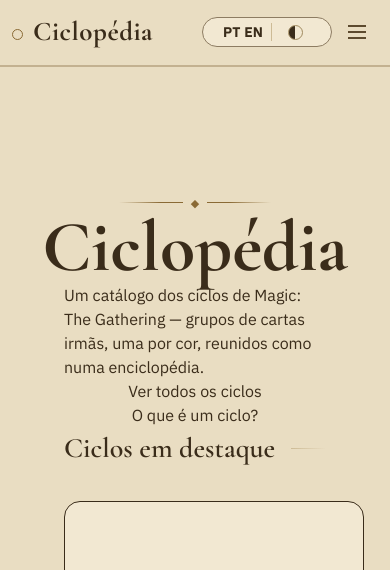
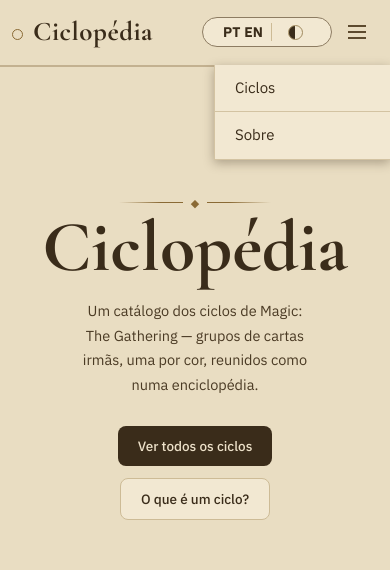
Before and after one commit to Gregorio-Nagata-Doria/mtg-cycles, a Next.js app: page / in a window 390 px wide. Both pictures are taken after a click on the button 357 px from the left and 32 px from the top of the page. Shown: the top 570 px of the page. Built offline with nearby package versions, Linux system fonts and the light colour scheme; no server answers.

Commit message:
feat: make layout responsive and polish home/nav

```diff
--- a/src/app/ciclos/[cycle]/page.tsx
+++ b/src/app/ciclos/[cycle]/page.tsx
@@ -1,5 +1,6 @@
 
 import Image from "next/image";
+import Link from "next/link";
 import { Ornament } from "@/components/Ornament";
 
 import { ParamValue } from "next/dist/server/request/params";
@@ -60,7 +61,16 @@
 
   return (
     <div className="px-12 py-8">
-      <span>Ciclos/{foundCycle?.name?.pt ? foundCycle.name.pt : ""}</span>
+      <nav aria-label="Trilha" className="text-[13px] text-muted">
+        <Link
+          href="/ciclos"
+          className="underline-offset-2 hover:text-gold hover:underline"
+        >
+          Ciclos
+        </Link>
+        {" / "}
+        {foundCycle?.name?.pt ? foundCycle.name.pt : ""}
+      </nav>
       <h1 className="font-serif text-7xl font-bold">
         {foundCycle?.name?.pt ? foundCycle.name.pt : ""}
       </h1>
--- a/src/app/ciclos/loading.tsx
+++ b/src/app/ciclos/loading.tsx
@@ -2,12 +2,16 @@
 
 export default function Loading() {
   return (
-    <div className="flex flex-1 flex-row" role="status" aria-busy="true">
+    <div
+      className="flex flex-1 flex-col md:flex-row"
+      role="status"
+      aria-busy="true"
+    >
       <span className="sr-only">Carregando ciclos</span>
 
       <aside
         aria-hidden="true"
-        className="w-64 shrink-0 border-r border-border bg-panel"
+        className="w-full shrink-0 border-b border-border bg-panel md:w-64 md:border-r md:border-b-0"
       >
         <div className="px-5 pt-5 pb-8">
           <div className="flex h-6 items-center">
--- a/src/app/ciclos/page.tsx
+++ b/src/app/ciclos/page.tsx
@@ -29,7 +29,7 @@
   const visible = results.slice((page - 1) * PER_PAGE, page * PER_PAGE);
 
   return (
-    <div className="flex flex-1 flex-row">
+    <div className="flex flex-1 flex-col md:flex-row">
       <FilterSidebar sets={listSets()} selected={selected} />
 
       <div className="flex-1 px-8 py-6">
--- a/src/app/layout.tsx
+++ b/src/app/layout.tsx
@@ -68,7 +68,10 @@
             <span className="text-border-input">◆</span>
             <span>Magic: The Gathering é marca da Wizards of the Coast</span>
             <span className="text-border-input">◆</span>
-            <a href="https://github.com/seu-usuario" className="text-gold">
+            <a
+              href="https://github.com/Gregorio-Nagata-Doria"
+              className="text-gold"
+            >
               GitHub
             </a>
           </footer>
--- a/src/app/page.tsx
+++ b/src/app/page.tsx
@@ -4,15 +4,18 @@
 
 export default function Home() {
   return (
-    <div className="flex w-screen flex-col items-center mx-auto py-32 px-16">
+    <div className="flex w-full flex-col items-center mx-auto py-32 px-16">
       <Ornament />
       <h1 className="font-serif font-black text-7xl">Ciclopédia</h1>
-      <text>
+      <p className="mt-4 max-w-[560px] text-center text-[14.5px] leading-[1.7] text-pretty text-secondary-body sm:text-[15.5px] sm:leading-[1.75]">
         Um catálogo dos ciclos de Magic: The Gathering — grupos de cartas irmãs,
         uma por cor, reunidos como numa enciclopédia.
-      </text>
-      <Button text="Ver todos os ciclos" href="/ciclos" />
-      <Button text="O que é um ciclo?" href="/sobre" />
+      </p>
+
+      <div className="mt-7 mb-16 flex flex-wrap items-center justify-center gap-3">
+        <Button text="Ver todos os ciclos" href="/ciclos" />
+        <Button text="O que é um ciclo?" href="/sobre" variant="secondary" />
+      </div>
 
       <section className="w-full">
         <div className="flex items-center gap-4">
--- a/src/components/Button.tsx
+++ b/src/components/Button.tsx
@@ -1,6 +1,35 @@
 import Link from "next/link";
 
-export function Button({ text, href }: { text: string; href?: string }) {
-  if (href) return <Link href={href}>{text}</Link>;
-  return <button>{text}</button>;
+const BASE =
+  "inline-flex items-center justify-center rounded-lg px-5 py-2.5 text-[13.5px] font-medium transition-colors";
+
+const VARIANTS = {
+  primary: "bg-primary text-primary-foreground hover:bg-gold",
+  secondary:
+    "border border-border-input bg-panel text-foreground hover:border-gold hover:text-gold",
+};
+
+export function Button({
+  text,
+  href,
+  variant = "primary",
+}: {
+  text: string;
+  href?: string;
+  variant?: keyof typeof VARIANTS;
+}) {
+  const className = `${BASE} ${VARIANTS[variant]}`;
+
+  if (href)
+    return (
+      <Link href={href} className={className}>
+        {text}
+      </Link>
+    );
+
+  return (
+    <button type="button" className={className}>
+      {text}
+    </button>
+  );
 }
--- a/src/components/FilterSidebar.tsx
+++ b/src/components/FilterSidebar.tsx
@@ -44,8 +44,8 @@
   const total = countSelected(optimistic);
 
   return (
-    <aside className="w-64 shrink-0 border-r border-border bg-panel">
-      <div className="sticky top-0 max-h-screen overflow-y-auto px-5 pt-5 pb-8">
+    <aside className="w-full shrink-0 border-b border-border bg-panel md:w-64 md:border-r md:border-b-0">
+      <div className="px-5 pt-5 pb-8 md:sticky md:top-0 md:max-h-screen md:overflow-y-auto">
       <div className="flex h-6 items-center justify-between">
         <h2 className="font-serif text-[17px] font-bold">
           Filtros
--- a/src/components/Header.tsx
+++ b/src/components/Header.tsx
@@ -1,11 +1,12 @@
 import Link from "next/link";
 import { Suspense } from "react";
 import { LanguageToggle, LanguageToggleFallback } from "./LanguageToggle";
+import { MobileNav } from "./MobileNav";
 import { ThemeToggle } from "./theme-toggle";
 
 export function Header() {
   return (
-    <header className="w-full px-3 py-3 flex justify-between items-center border-chip-border border-b-2">
+    <header className="relative w-full px-3 py-3 flex justify-between items-center border-chip-border border-b-2">
       <span className="flex gap-14 items-baseline font-semibold text-[20px]">
         {" "}
         <Link
@@ -30,14 +31,7 @@
           <span className="mx-1 h-4.5 w-px bg-border-input" />
           <ThemeToggle />
         </span>
-        <button
-          aria-label="Abrir menu"
-          className="flex flex-col gap-1 p-3 md:hidden"
-        >
-          <span className="h-0.5 w-4.5 bg-secondary" />
-          <span className="h-0.5 w-4.5 bg-secondary" />
-          <span className="h-0.5 w-4.5 bg-secondary" />
-        </button>
+        <MobileNav />
       </span>
     </header>
   );
--- /dev/null
+++ b/src/components/MobileNav.tsx
@@ -0,0 +1,62 @@
+"use client";
+
+import Link from "next/link";
+import { usePathname } from "next/navigation";
+import { useEffect, useState } from "react";
+
+const LINKS = [
+  { href: "/ciclos", label: "Ciclos" },
+  { href: "/sobre", label: "Sobre" },
+];
+
+export function MobileNav() {
+  const [open, setOpen] = useState(false);
+  const pathname = usePathname();
+
+  useEffect(() => {
+    setOpen(false);
+  }, [pathname]);
+
+  useEffect(() => {
+    if (!open) return;
+    function onKeyDown(event: KeyboardEvent) {
+      if (event.key === "Escape") setOpen(false);
+    }
+    document.addEventListener("keydown", onKeyDown);
+    return () => document.removeEventListener("keydown", onKeyDown);
+  }, [open]);
+
+  return (
+    <div className="md:hidden">
+      <button
+        type="button"
+        aria-label={open ? "Fechar menu" : "Abrir menu"}
+        aria-expanded={open}
+        aria-controls="menu-mobile"
+        onClick={() => setOpen((value) => !value)}
+        className="flex flex-col gap-1 p-3"
+      >
+        <span className="h-0.5 w-4.5 bg-secondary" />
+        <span className="h-0.5 w-4.5 bg-secondary" />
+        <span className="h-0.5 w-4.5 bg-secondary" />
+      </button>
+
+      {open && (
+        <nav
+          id="menu-mobile"
+          className="absolute top-full right-0 z-50 w-44 border-b border-l border-border bg-panel shadow-card"
+        >
+          {LINKS.map((link) => (
+            <Link
+              key={link.href}
+              href={link.href}
+              className="block border-b border-border px-5 py-3 text-[15px] last:border-b-0 hover:text-gold"
+            >
+              {link.label}
+            </Link>
+          ))}
+        </nav>
+      )}
+    </div>
+  );
+}
--- a/src/lib/site.ts
+++ b/src/lib/site.ts
@@ -1,2 +1,13 @@
 export const SITE_URL =
   process.env.NEXT_PUBLIC_SITE_URL ?? "http://localhost:3000";
+
+// O valor congela no next build: sitemap, robots e os 954 canonicals viram
+// arquivo estático. Definir a variável depois do build não conserta nada.
+if (
+  process.env.NODE_ENV === "production" &&
+  !process.env.NEXT_PUBLIC_SITE_URL
+) {
+  console.warn(
+    "\n⚠️  NEXT_PUBLIC_SITE_URL não definida — sitemap, robots e os 954 canonicals vão sair apontando para http://localhost:3000.\n",
+  );
+}
```
